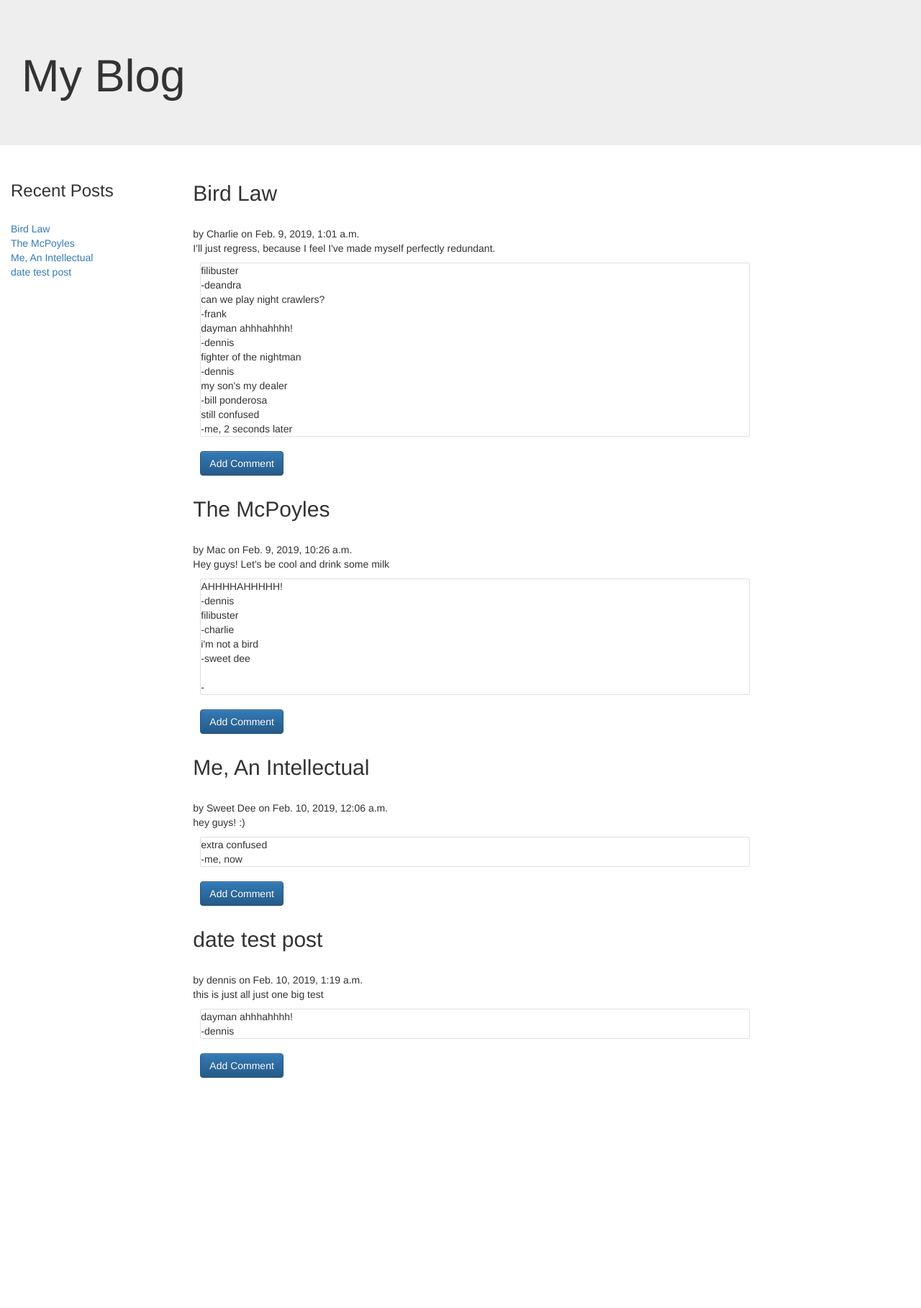
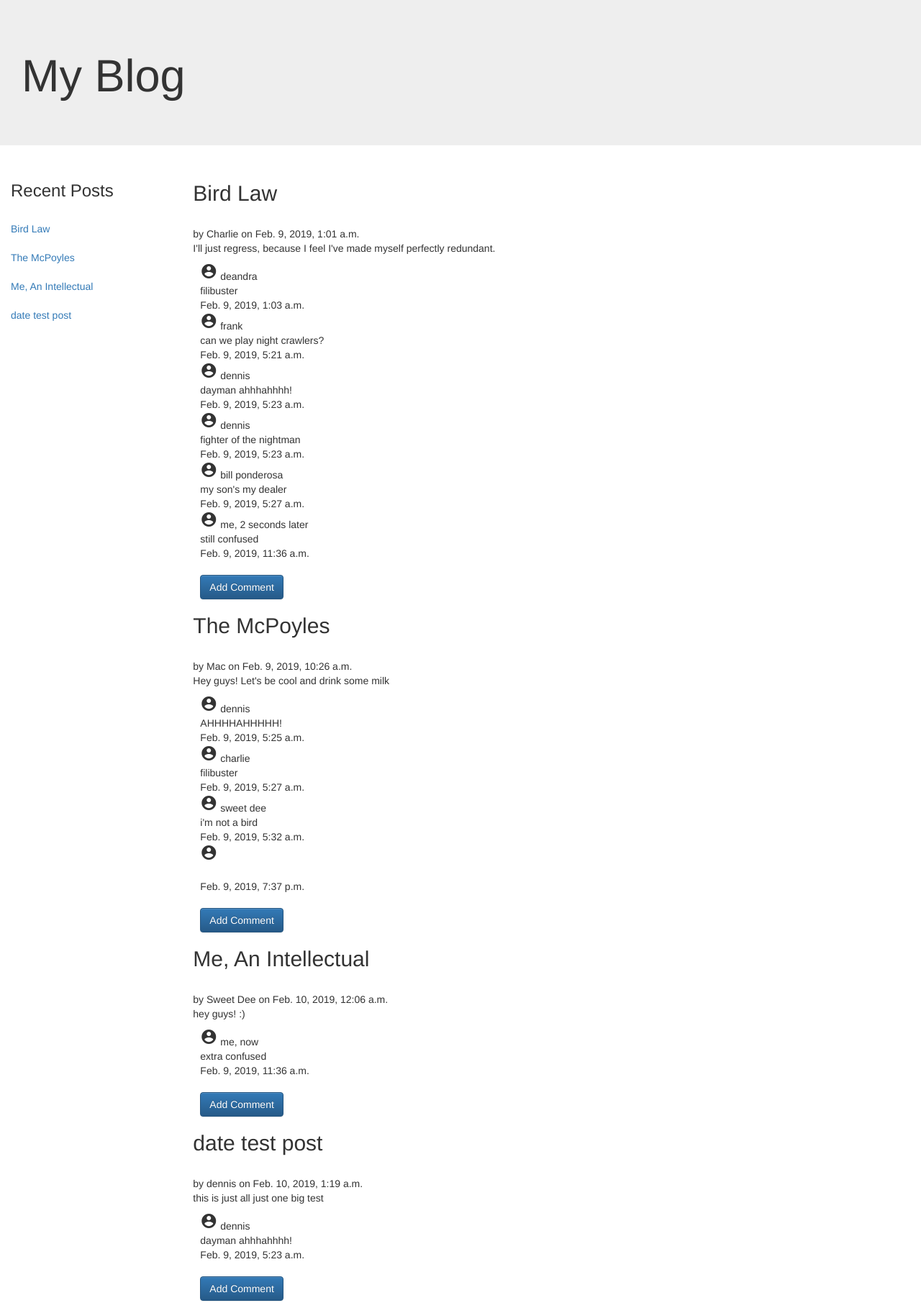
Before and after one commit to lamalla/blog-post, a Django app: page /blog/ in a window 1280 px wide. Shown: the whole page at 72% size. Before the commit the page ends 1499 px from the top, so only its background shows below. Run offline with Django 3.2, Linux system fonts and the light colour scheme; data comes from the database, SQL or seed files in the repository; both versions use the stored data as it was after the commit; some libraries are stand-ins or nearby versions.

Commit message:
added comment styling

```diff
--- a/myblog/myblog/templates/blog_page.html
+++ b/myblog/myblog/templates/blog_page.html
@@ -20,6 +20,8 @@
   div {display:inline-block;}
   li {list-style-type: none;}
   .close_form {float: right; padding: 3px;}
+  .span{display: inline;}
+  .add_comm {display: block;}
 
 
 
@@ -35,29 +37,33 @@
 </div>
 
 
-  <div class="recent col-sm-2 hidden-xs sticky-top">
+  <div class="recent col-sm-2 hidden-xs">
     <h3>Recent Posts</h3><br/>
-    {% for post in blog_posts|slice:"5" %}
-    <a href='#post_{{post.id}}'>{{ post.title }}</a><br/>
-   {% endfor %}
+    <nav class="nav flex-column">
+       {% for post in blog_posts|slice:"5" %}
+       <a href='#post_{{post.id}}'>{{ post.title }}</a><br/>
+      {% endfor %}
+    </nav>
   </div>
 
 
-  <div class="col-sm-8">
+  <div class="col-sm-8 posts">
     <ul>
       <li >
         {% for post in blog_posts %}
         <h2 id="post_{{post.id}}">{{ post.title}}</h2> <br/>
           by {{ post.author}} on {{ post.date }} <br/>
           {{ post.text }}  <br/>
-          <div class="card m-3">
+          <div class=" m-3">
             {% for comment in post.comments.all %}
+            <span><i class="material-icons account_icon">account_circle</i></span>
+            <span>{{comment.author}}<br/>
             {{comment.text}} <br/>
-            -{{comment.author}}<br/>
+            {{comment.date}} <br/></span>
             {% endfor %}
           </div>
 
-      <button class= "btn btn-primary m-3 " type="button" id= "new_comm_{{post.id}}" onclick="showForm({{post.id}})">Add Comment</button>
+      <button class= "btn btn-primary m-3 add_comm " type="button" id= "new_comm_{{post.id}}" onclick="showForm({{post.id}})">Add Comment</button>
 
       <form action="" style="visibility: hidden; display: none;" id={{post.id}}>
         <div class="form-group">
```
Also changed, not shown: myblog/db.sqlite3.
